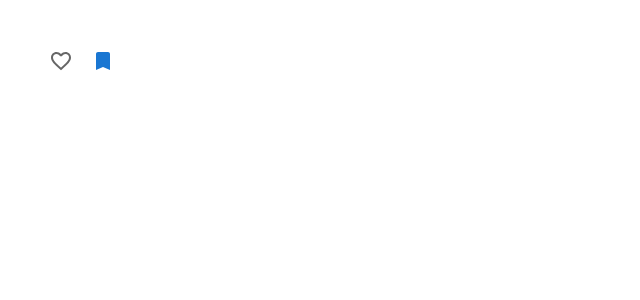
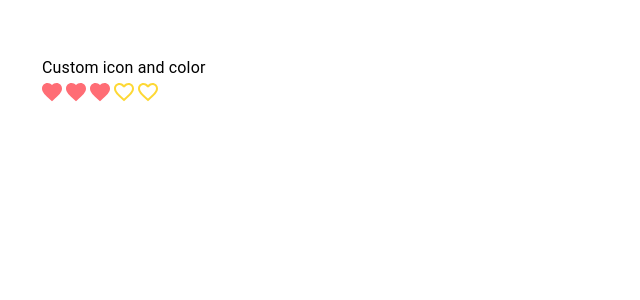
Before and after one commit to saltukkilinc/material-ui-dashboard, a React (Vite) app: page / in a window 1280 px wide. Shown: the top 300 px of the page, without its empty margins (0-640 px from the left). Built offline with nearby package versions, Linux system fonts and the light colour scheme.

Commit message:
add mui swtich & rating

```diff
--- a/src/App.tsx
+++ b/src/App.tsx
@@ -3,7 +3,9 @@
 // import MuiTextField from "./components/muiTextField";
 // import MuiSelect from "./components/muiSelect";
 // import MuiRadioGroup from "./components/muiRadioButton";
-import MuiCheckbox from "./components/muiCheckbox";
+//import MuiCheckbox from "./components/muiCheckbox";
+// import MuiSwitch from "./components/muiSwitch/indesx";
+import MuiRating from "./components/muiRating";
 
 import "./App.css";
 
@@ -16,7 +18,9 @@ function App() {
       {/* <MuiTextField /> */}
       {/* <MuiSelect /> */}
       {/* <MuiRadioGroup /> */}
-      <MuiCheckbox />
+      {/* <MuiCheckbox /> */}
+      {/* <MuiSwitch /> */}
+      <MuiRating />
     </div>
   );
 }
--- /dev/null
+++ b/src/components/muiRating/index.tsx
@@ -0,0 +1,49 @@
+import { useState } from 'react';
+import { styled } from '@mui/material/styles';
+import Box from '@mui/material/Box';
+import Rating from '@mui/material/Rating';
+import FavoriteIcon from '@mui/icons-material/Favorite';
+import FavoriteBorderIcon from '@mui/icons-material/FavoriteBorder';
+import Typography from '@mui/material/Typography';
+
+const StyledRating = styled(Rating)({
+  '& .MuiRating-iconFilled': {
+    color: '#ff6d75',
+  },
+  '& .MuiRating-iconHover': {
+    color: '#ff3d47',
+  },
+  '& .MuiRating-iconEmpty': {
+    color: '#fdd835',
+  }
+});
+
+export default function MuiRating() {
+  const [value, setValue] = useState<number | null>(3);
+
+  const handleChange = (event: React.ChangeEvent<{}>, newValue: number | null) => {
+    setValue(newValue);
+  }
+
+  console.log(value);
+
+  return (
+    <Box
+      sx={{
+        '& > legend': { mt: 2 },
+      }}
+    >
+      <Typography component="legend">Custom icon and color</Typography>
+      <StyledRating
+        name="customized-color"
+        defaultValue={2}
+        getLabelText={(value: number) => `${value} Heart${value !== 1 ? 's' : ''}`}
+        precision={0.5}
+        icon={<FavoriteIcon fontSize="inherit" />}
+        emptyIcon={<FavoriteBorderIcon fontSize="inherit" />}
+        value={value}
+        onChange={handleChange}
+      />
+    </Box>
+  );
+}
--- /dev/null
+++ b/src/components/muiSwitch/indesx.tsx
@@ -0,0 +1,46 @@
+import React, { useState } from "react";
+import { Switch, FormGroup, FormControlLabel, Box } from "@mui/material";
+
+const MuiSwitch = () => {
+  const [state, setState] = useState({
+    mode: false,
+    test: false,
+  });
+
+  const handleChange = (event: React.ChangeEvent<HTMLInputElement>) => {
+    setState({ ...state, [event.target.name]: event.target.checked });
+  };
+
+  console.log(state);
+
+  return (
+    <Box>
+      <FormGroup>
+        <FormControlLabel
+          control={
+            <Switch
+              name="mode"
+              color="info"
+              value={state.mode}
+              onChange={handleChange}
+            />
+          }
+          label="Dark Mode"
+        />
+        <FormControlLabel
+          control={
+            <Switch
+              name="test"
+              color="success"
+              value={state.test}
+              onChange={handleChange}
+            />
+          }
+          label="Test Mode"
+        />
+      </FormGroup>
+    </Box>
+  );
+};
+
+export default MuiSwitch;
```
